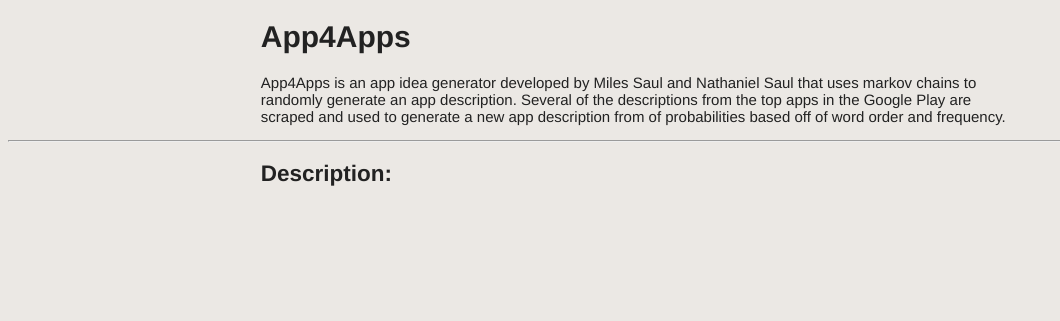
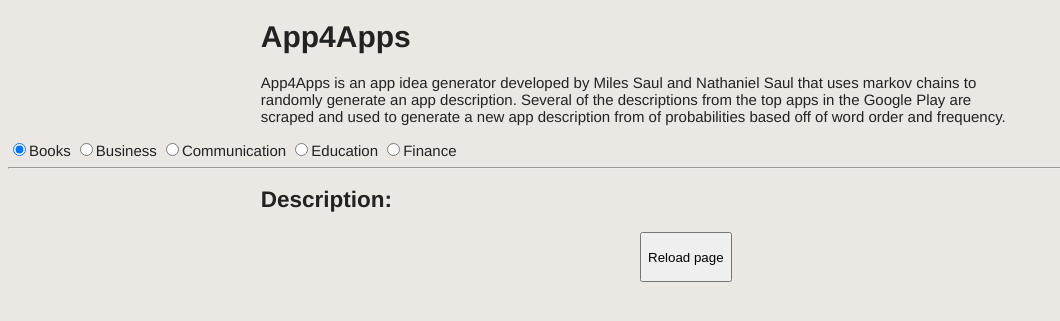
Before and after one commit to sauln/App4Apps, a Flask app: template app/templates/generator.html in a window 1280 px wide. Shown: the top 321 px of the page, without its empty margins (0-1060 px from the left). Run offline with Flask 2, Linux system fonts and the light colour scheme; the template is opened without the code that fills it, so the values that code supplies are empty.

Commit message:
Added radio buttons and refresh button to generator

```diff
--- a/app/static/style.css
+++ b/app/static/style.css
@@ -1,3 +1,11 @@
+.button_wrapper {
+    text-align:center;
+}
+.refresh {
+    width 120px;
+    height: 50px;
+    position: fixed;
+}
 body {
   background-color: #EBE8E4;
   color: #222;
--- a/app/templates/generator.html
+++ b/app/templates/generator.html
@@ -6,7 +6,25 @@
    the descriptions from the top apps in the Google Play are scraped and used
    to generate a new app description from of probabilities based off of word
    order and frequency.</p>
+
+   <form>
+       <input type="radio" name="category" value="books" checked>Books
+       <input type="radio" name="category" value="business">Business
+       <input type="radio" name="category" value="communication">Communication
+       <input type="radio" name="category" value="education">Education
+       <input type="radio" name="category" value="finance">Finance
+
+   </form>
 <hr>
 <h2>Description:</h2>
 <p>{{ generated_text }}</p>
+<div class="button_wrapper">
+    <button class="refresh" onclick="myFunction()">Reload page</button>
+</div>
+<script>
+function myFunction() {
+        location.reload();
+}
+
+</script>
 {% endblock %}
```
